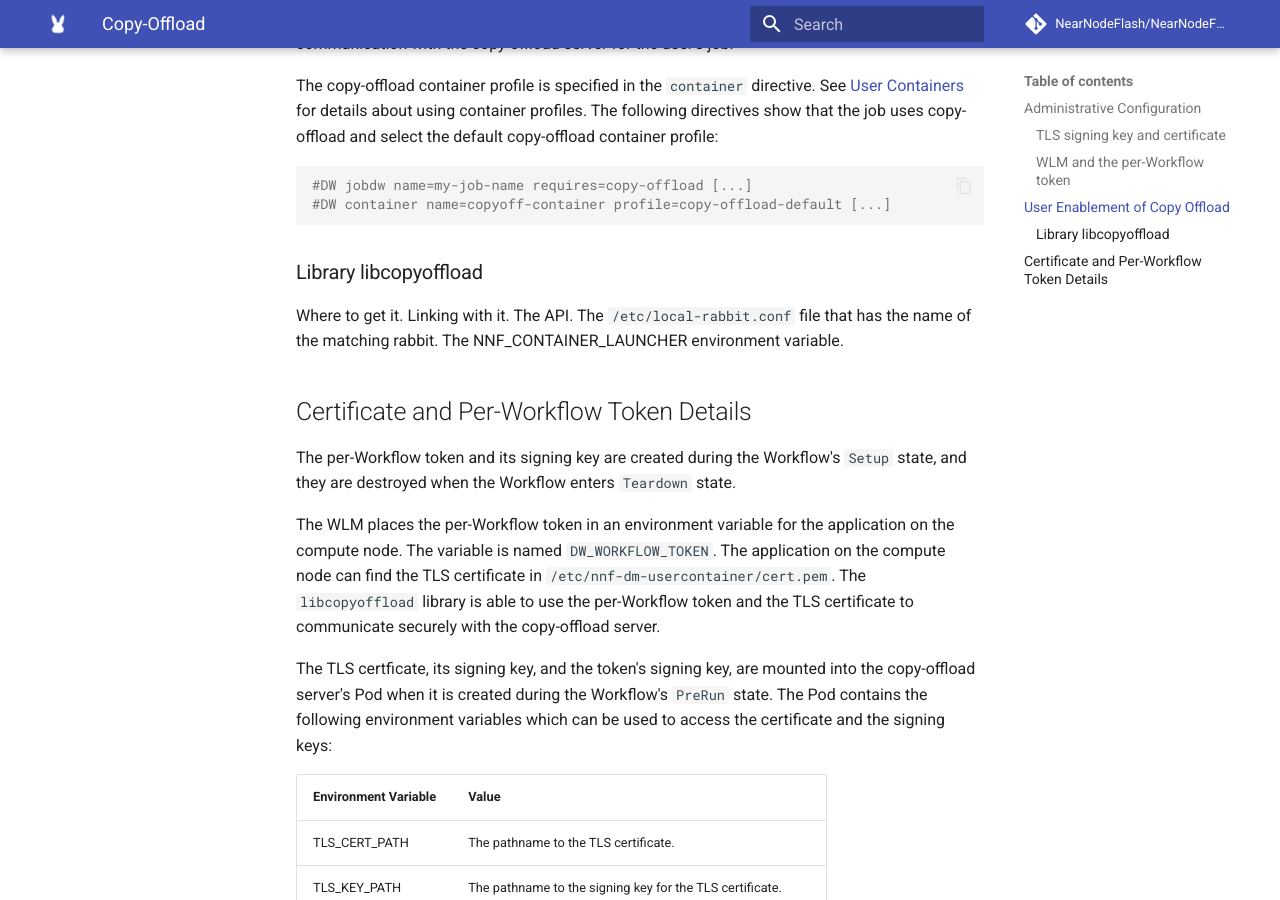
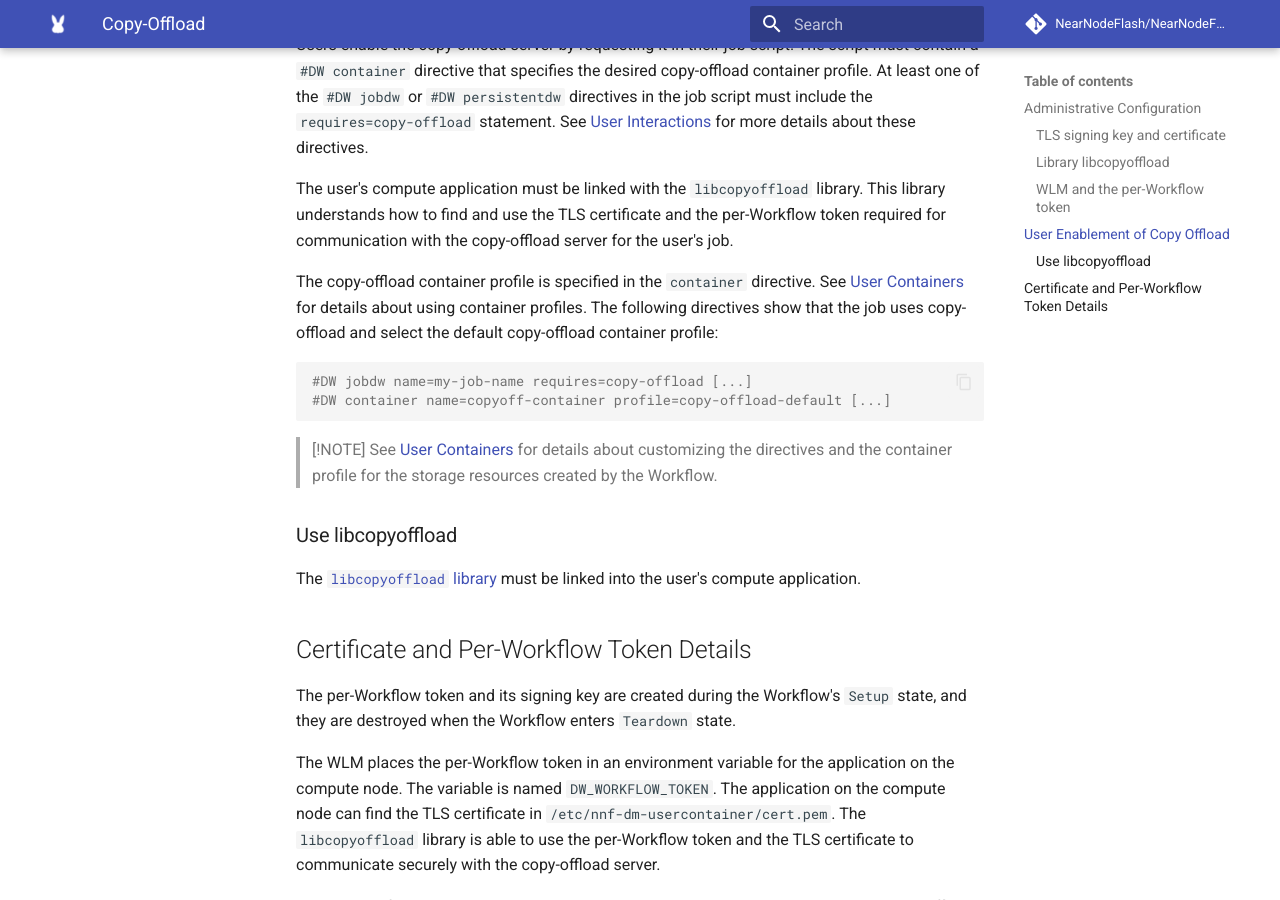
Before and after one commit to NearNodeFlash/NearNodeFlash.github.io, an MkDocs documentation site: the page built from docs/guides/data-movement/copy-offload.md, in a window 1280 px wide and 900 px high, scrolled down 2067 px. Built offline with MkDocs 1.6.1 and Material for MkDocs 9.7.7, drawn with Linux system fonts in a browser that asks for light colours; comment, search, counter and statistics services are not loaded; the version menu is left out; some of the changed text lies outside the part shown.

Commit message:
talk about libcopyoffload
Signed-off-by: Dean Roehrich <dean.roehrich@hpe.com>

````diff
--- a/docs/guides/data-movement/copy-offload.md
+++ b/docs/guides/data-movement/copy-offload.md
@@ -32,7 +32,14 @@
 > [!IMPORTANT]
 > Copy the certificate to `/etc/nnf-dm-usercontainer/cert.pem` on each compute node. It must be readable by all users' compute applications.
 
+### Library libcopyoffload
+
+The [`libcopyoffload` library](https://github.com/NearNodeFlash/nnf-dm/tree/master/daemons/lib-copy-offload) must be made available on the compute nodes and the developer environments for users to use with their applications.
+
 ### WLM and the per-Workflow token
+
+> [!NOTE]
+> The following must be handled by the WLM service. There is nothing here for the adminstrator to do.
 
 The WLM, such as Flux, must retrieve the per-Workflow token and make it available to the user's compute application as an environment variable named `DW_WORKFLOW_TOKEN`. The token is used by the `libcopyoffload` library to construct the "Bearer Token" for its requests to the copy-offload server. The token becomes invalid after the Workflow enters its teardown state.
 
@@ -70,13 +77,12 @@
 #DW container name=copyoff-container profile=copy-offload-default [...]
 ```
 
-### Library libcopyoffload
+> [!NOTE]
+> See [User Containers](../user-containers/readme.md) for details about customizing the directives and the container profile for the storage resources created by the Workflow.
 
-Where to get it.
-Linking with it.
-The API.
-The `/etc/local-rabbit.conf` file that has the name of the matching rabbit.
-The NNF_CONTAINER_LAUNCHER environment variable.
+### Use libcopyoffload
+
+The [`libcopyoffload` library](https://github.com/NearNodeFlash/nnf-dm/tree/master/daemons/lib-copy-offload) must be linked into the user's compute application.
 
 ## Certificate and Per-Workflow Token Details
 
````
Also changed, not shown: docs/guides/user-interactions/readme.md (+1 -1 lines).
